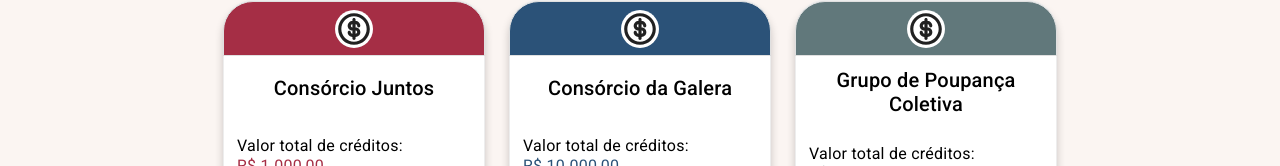
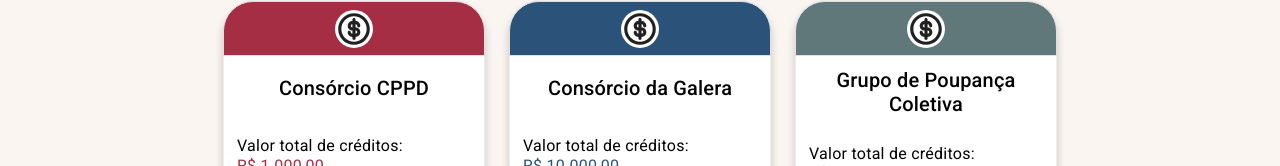
Before and after one commit to vitorrgmendes/consorcio-frontend, an Angular app: page /my-groups in a window 1280 px wide. Shown: the part 356-522 px from the top of the page. Built offline with nearby package versions, Linux system fonts and the light colour scheme; no server answers.

Commit message:
Troca de nome de um card

```diff
--- a/src/app/views/my-groups/my-groups.component.html
+++ b/src/app/views/my-groups/my-groups.component.html
@@ -6,7 +6,7 @@
   >
 </app-banner>
 <div class="main">
-  <app-card-groups-consortium max_price="1000" title="Consórcio Juntos "
+  <app-card-groups-consortium max_price="1000" title="Consórcio CPPD "
     totalCreditos="R$ 1.000,00" valorParcelas="R$ 100,00" totalParcelas="10"
     backgroundColor="#C0C0C0"></app-card-groups-consortium>
 
```
